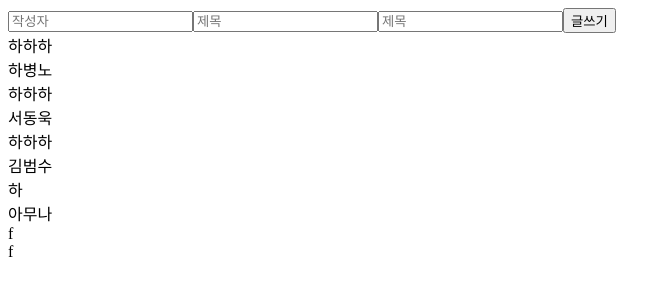
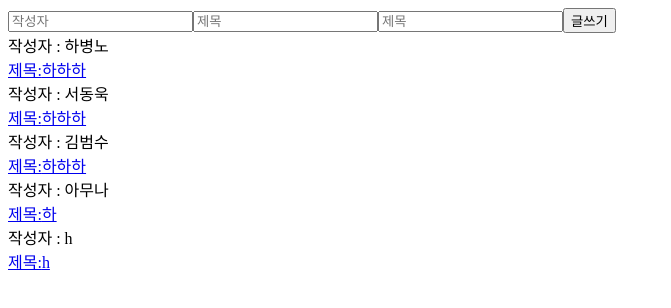
Before and after one commit to hahbr88/myTodo, a React (Create React App) app in the folder my_todo/: page /WriteBook in a window 1280 px wide. Shown: the top 308 px of the page, without its empty margins (0-671 px from the left). Built offline with nearby package versions, Linux system fonts and the light colour scheme; data requests are answered from the project's data file.

Commit message:
WriteBook.jsx, 링크

```diff
--- a/my_todo/db.json
+++ b/my_todo/db.json
@@ -15,7 +15,8 @@
     {
       "id": "3",
       "name": "김범수",
-      "title": "하하하"
+      "title": "하하하",
+      "comment": "반갑습니다"
     },
     {
       "id": "4",
@@ -24,10 +25,10 @@
       "comment": "반갑"
     },
     {
-      "id": "1aa012ba-a59e-44be-87af-88413aa0a695",
-      "name": "f",
-      "title": "f",
-      "content": "f"
+      "id": "ee085153-8e68-41d8-a753-6c72cba383f9",
+      "name": "h",
+      "title": "h",
+      "content": "h"
     }
   ],
   "userComment": []
--- a/my_todo/src/pages/WriteBook.jsx
+++ b/my_todo/src/pages/WriteBook.jsx
@@ -1,8 +1,10 @@
 import React, { useState } from "react";
 import { useDispatch, useSelector } from "react-redux";
 import { v4 as uuidv4 } from "uuid";
-import { __postBooks,__getBooks } from "../redux/modules/inputSlice";
+import { __postBooks, __getBooks } from "../redux/modules/inputSlice";
 import { useEffect } from "react";
+import { useNavigate, useParams } from "react-router-dom";
+import { Link } from "react-router-dom";
 
 const WriteBook = () => {
   const [nickName, setNickName] = useState({
@@ -15,30 +17,37 @@ const WriteBook = () => {
     contents: "",
   });
 
-  const userId = uuidv4()
+  const userId = uuidv4();
 
   const dispatch = useDispatch();
 
-  const getbook = useSelector((state)=> state.books.books)
+  const getbook = useSelector((state) => state.books.books);
 
+  console.log(getbook);
+
+  const { id } = useParams;
+  const navigate = useNavigate;
+
+  console.log(id);
 
   // const nowDT = new Date().toLocaleString();
 
-  useEffect(()=>{
-    dispatch(__getBooks())
-  },[dispatch])
+  useEffect(() => {
+    dispatch(__getBooks());
+  }, [dispatch]);
 
   const onSubmitHandler = (e) => {
     e.preventDefault();
-    if (title === "" || nickName === "") return false; // 둘중 하나라도 입력하지 않았을 때 dispatch 하지 않음
+    if (title === "" && nickName === "" && content === "") {
+      return false;
+    } // 셋 중 하나라도 입력하지 않았을 때 dispatch 하지 않음
     else {
-      setNickName('')
-      setTitle('')
-      setContent('')
+      setNickName("");
+      setTitle("");
+      setContent("");
     }
-    dispatch(__postBooks({nickName, title, content, userId}));
+    dispatch(__postBooks({ nickName, title, content, userId }));
   };
-
 
   return (
     <>
@@ -77,17 +86,31 @@ const WriteBook = () => {
       </form>
 
       <div>
-      {getbook?.length > 0 &&
-      getbook.map((e) => (
-        <div key={e.id}>
-          <div>{e.title}</div>
-          <div>{e.name}</div>
-        </div>
-        )
-      )}
+        {getbook?.length > 0 &&
+          getbook.map((e) => (
+            <div key={e.id}>
+              <div>작성자 : {e.name}</div>
+              <Link to={`/Detail/${e.id}`}>제목:{e.title} </Link>
+            </div>
+          ))}
       </div>
     </>
   );
 };
 
+
+// const InputComponent = ({}) => {
+
+//   return (<input
+//     type="text"
+//     name="nickNames"
+//     placeholder="작성자"
+//     value={nickName.nickNames}
+//     onChange={(e) => {
+//       const { value } = e.target;
+//       setNickName({ ...nickName, nickNames: value });
+//     }}
+//   />)
+// }
+
 export default WriteBook;
```
Also changed, not shown: 1 other file (tests, documents, lock files or other folders).
